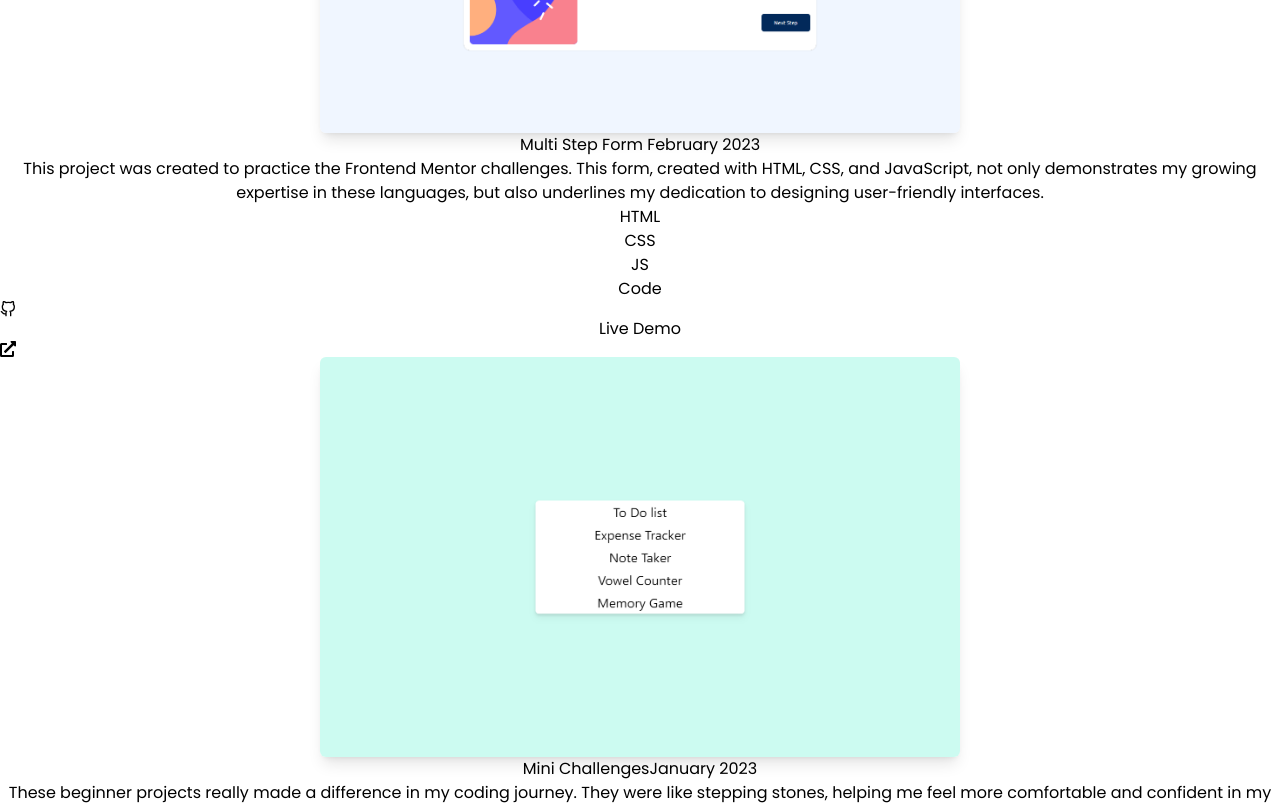
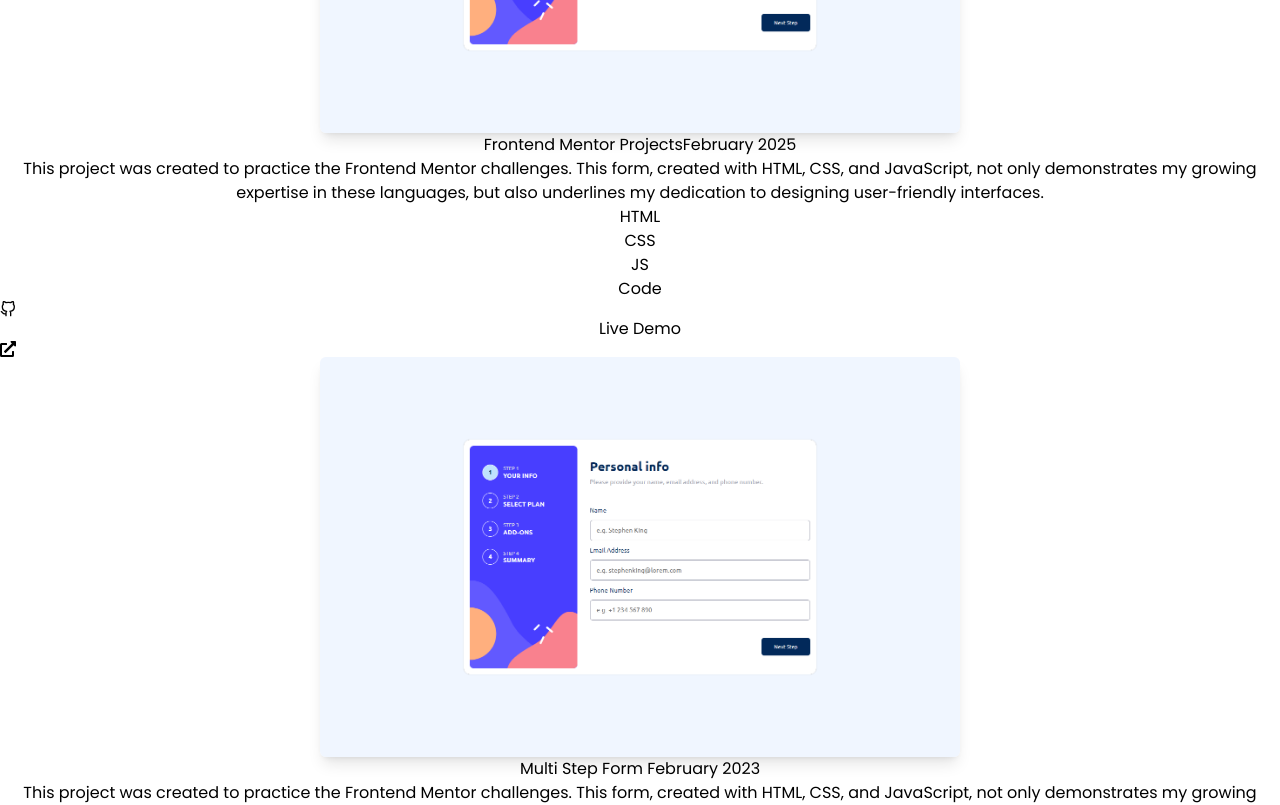
Before and after one commit to itsmecedy/Portfolio, a React (Vite) app: page / in a window 1280 px wide. Shown: the part 4220-5025 px from the top of the page. Built offline with nearby package versions, Linux system fonts and the light colour scheme.

Commit message:
add front end mentor projects

```diff
--- a/src/components/Projects.jsx
+++ b/src/components/Projects.jsx
@@ -41,6 +41,17 @@ export default function Projects() {
     },
     {
       id: 2,
+      name: "Frontend Mentor Projects",
+      date: "February 2025",
+      image: MultiStepForm,
+      code: "https://github.com/itsmecedy/Multi-step-form",
+      link: "https://multi-select-form.netlify.app/",
+      description:
+        "This project was created to practice the Frontend Mentor challenges. This form, created with HTML, CSS, and JavaScript, not only demonstrates my growing expertise in these languages, but also underlines my dedication to designing user-friendly interfaces.",
+      techStack: ["HTML", "CSS", "JS"],
+    },
+    {
+      id: 3,
       name: "Multi Step Form ",
       date: "February 2023",
       image: MultiStepForm,
@@ -51,7 +62,7 @@ export default function Projects() {
       techStack: ["HTML", "CSS", "JS"],
     },
     {
-      id: 3,
+      id: 4,
       name: "Mini Challenges",
       date: "January 2023",
       image: MiniChallenges,
@@ -62,7 +73,7 @@ export default function Projects() {
       techStack: ["React", "CSS", "Tailwind"],
     },
     {
-      id: 4,
+      id: 5,
       name: "Michi Ramen Clone",
       date: "November 2022",
       image: MichiRamen,
@@ -73,7 +84,7 @@ export default function Projects() {
       techStack: ["HTML", "CSS", "Tailwind"],
     },
     {
-      id: 5,
+      id: 6,
       name: "Coron Palawan",
       date: "November 2022",
       image: CoronPalawan,
```
